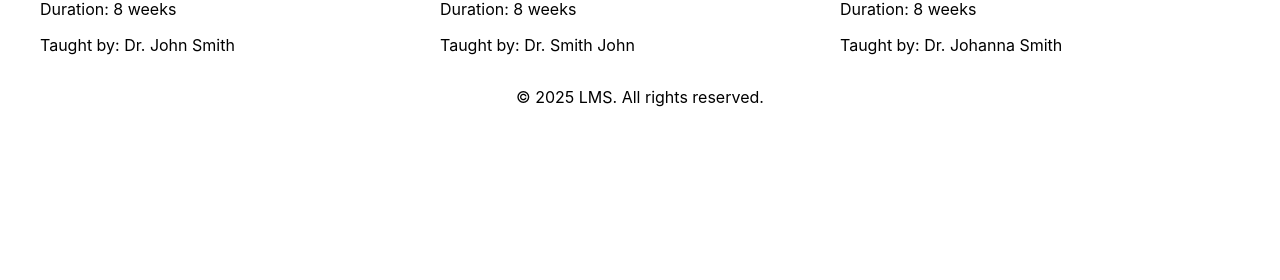
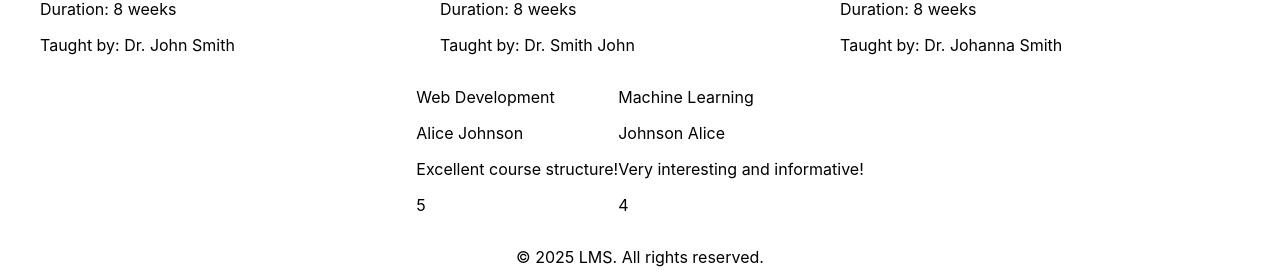
Before and after one commit to Altonot/ENSF381_Assignment4, a React (Create React App) app in the folder my-lms-app/: page / in a window 1280 px wide. Shown: the part 654-934 px from the top of the page. Before the commit the page ends 800 px from the top, so only its background shows below. Built offline with nearby package versions, Linux system fonts and the light colour scheme.

Commit message:
homepage needs css fix

```diff
--- a/my-lms-app/src/components/MainSection.css
+++ b/my-lms-app/src/components/MainSection.css
@@ -8,3 +8,8 @@
     display:flex;
     flex-direction: row;
 }
+
+.testimonials {
+    display:flex;
+    flex-direction: row;
+}
--- a/my-lms-app/src/components/MainSection.js
+++ b/my-lms-app/src/components/MainSection.js
@@ -1,5 +1,7 @@
 import './MainSection.css';
 import courses from './../data/courses.js';
+import testimonials from './../data/testimonials.js';
+import { useState, useEffect } from 'react';
 
 function featuredCourses(){
     let course1 = courses[0];
@@ -19,14 +21,14 @@ function featuredCourses(){
                 <p>Taught by: {course1.instructor}</p>
             </div>
             <div>
-            <img src={path2} />
+                <img src={path2} />
                 <p>{course2.name}</p>
                 <p>{course2.description}</p>
                 <p>Duration: {course2.duration}</p>
                 <p>Taught by: {course2.instructor}</p>
             </div>
             <div>
-            <img src={path3} />
+                <img src={path3} />
                 <p>{course3.name}</p>
                 <p>{course3.description}</p>
                 <p>Duration: {course3.duration}</p>
@@ -36,12 +38,55 @@ function featuredCourses(){
     );
 }
 
+function randomTestimonials(review1, review2) {
+
+    if (!review1 || !review2) {
+        return null;
+    }
+
+    return (
+        <div className='testimonials'>
+            <div>
+                <p>{review1.courseName}</p>
+                <p>{review1.studentName}</p>
+                <p>{review1.review}</p>
+                <p>{review1.rating}</p>
+            </div>
+            <div>
+                <p>{review2.courseName}</p>
+                <p>{review2.studentName}</p>
+                <p>{review2.review}</p>
+                <p>{review2.rating}</p>
+            </div>
+        </div>
+    );
+}
+
 function MainSection() {
+    const [review1, setReview1] = useState(null);
+    const [review2, setReview2] = useState(null);
+
+    useEffect(() => {
+        let templist = [...testimonials];
+
+        let random = Math.floor(Math.random() * 4);
+        let first = templist[random];
+        setReview1(first);
+
+        templist.splice(random, 1);
+
+        random = Math.floor(Math.random() * 3);
+        let second = templist[random];
+        setReview2(second);
+
+    }, []);
+
     return (
         <div className='main'>
             <h2>About LMS</h2>
             <p>The Learning Management System (LMS) helps students and instructors manage courses, quizzes, and track performance efficiently.</p>
             {featuredCourses()}
+            {randomTestimonials(review1, review2)}
         </div>
     );
 }
--- a/my-lms-app/src/data/testimonials.js
+++ b/my-lms-app/src/data/testimonials.js
@@ -1,3 +1,5 @@
+//4 Testimonials
+
 const testimonials = [
     {
         studentName: "Alice Johnson",
@@ -5,6 +7,23 @@ const testimonials = [
         review: "Excellent course structure!",
         rating: 5
     },
-    // Add 3 more testimonials...
+    {
+        studentName: "Johnson Alice",
+        courseName: "Machine Learning",
+        review: "Very interesting and informative!",
+        rating: 4
+    },
+    {
+        studentName: "Johnson Johnson",
+        courseName: "Data Structures",
+        review: "Help...",
+        rating: 1
+    },
+    {
+        studentName: "Alice Alice",
+        courseName: "Dance 101",
+        review: "Too strict!",
+        rating: 2
+    }
 ];
 export default testimonials;
```
